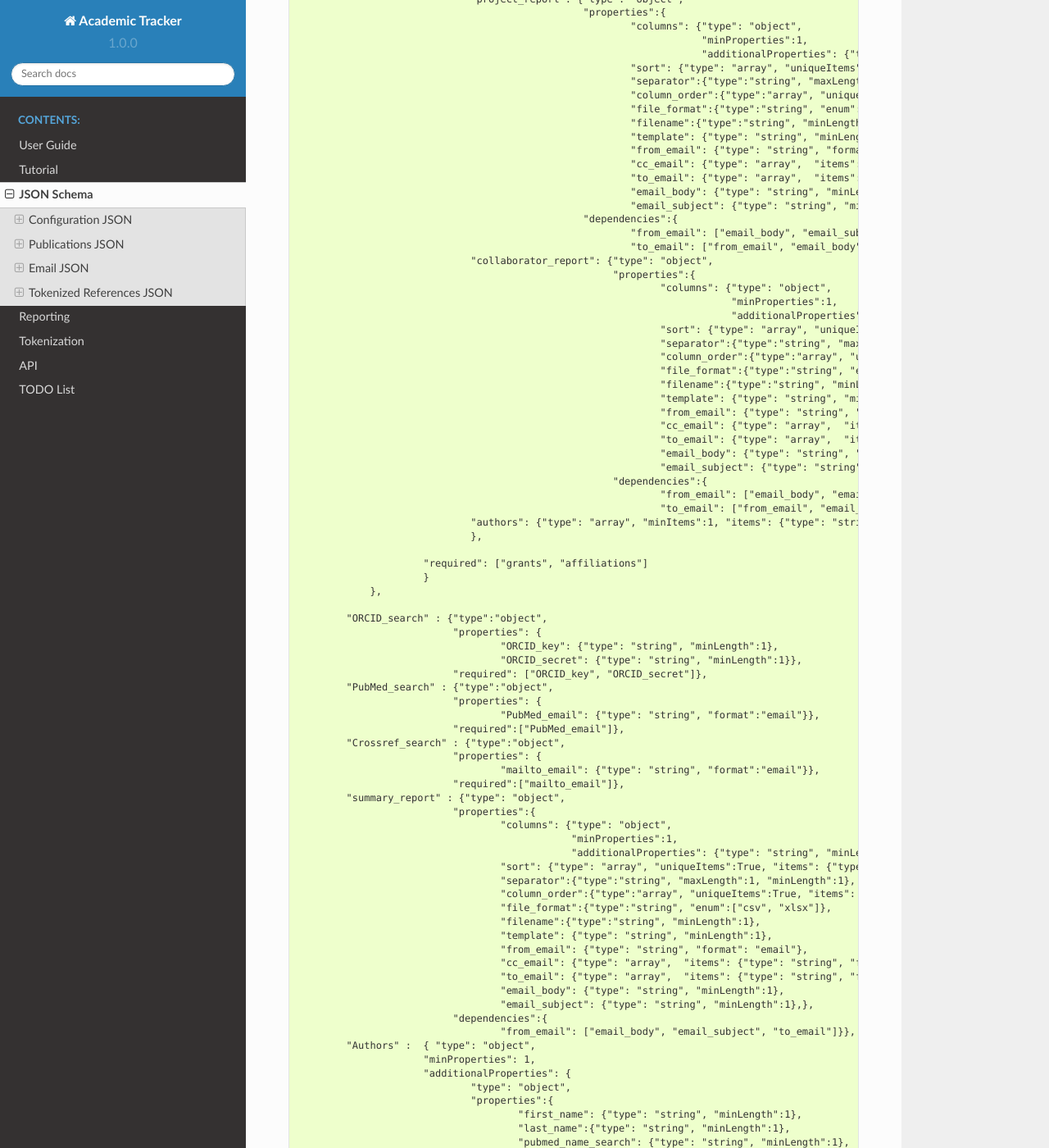
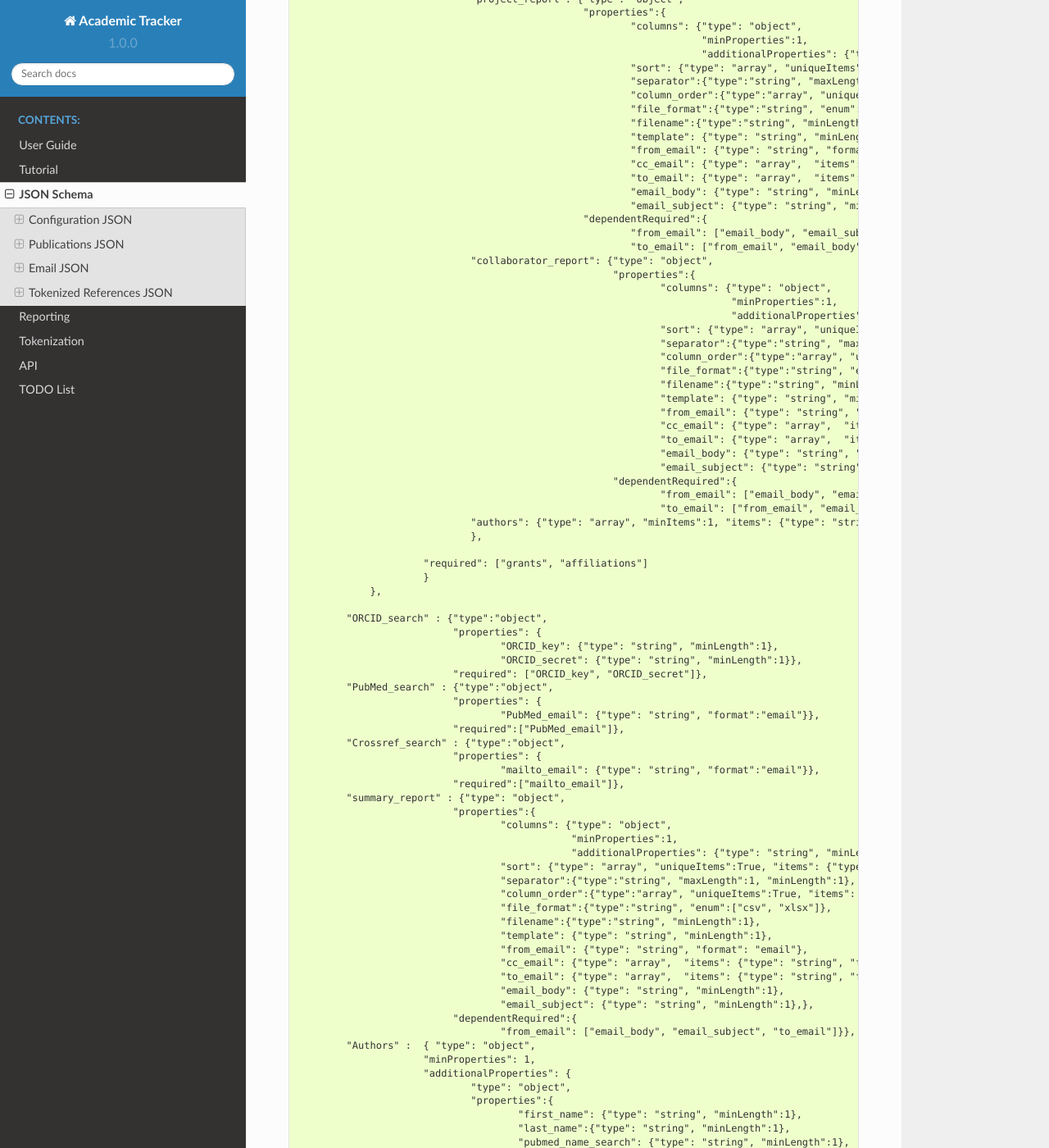
Before and after one commit to MoseleyBioinformaticsLab/academic_tracker, a Sphinx documentation site: the page built from docs/jsonschema.rst, in a window 1280 px wide and 1400 px high, scrolled down 4159 px. Shown: the whole window at 82% size. Built offline with Sphinx 7.4.7 and the Read the Docs theme 2.0.0, drawn with Linux system fonts in a browser that asks for light colours; pages that are not in the unit, such as notebooks, are missing from menus; some of the changed text lies outside the part shown.

Commit message:
Updated documentation about jsonschema.

```diff
--- a/docs/jsonschema.rst
+++ b/docs/jsonschema.rst
@@ -215,7 +215,7 @@ Validating Schema
                                                             "to_email": {"type": "array",  "items": {"type": "string", "format": "email"}},
                                                             "email_body": {"type": "string", "minLength":1},
                                                             "email_subject": {"type": "string", "minLength":1},},
-                                                    "dependencies":{
+                                                    "dependentRequired":{
                                                             "from_email": ["email_body", "email_subject"],
                                                             "to_email": ["from_email", "email_body", "email_subject"]}},
                                  "collaborator_report": {"type": "object",
@@ -234,7 +234,7 @@ Validating Schema
                                                                  "to_email": {"type": "array",  "items": {"type": "string", "format": "email"}},
                                                                  "email_body": {"type": "string", "minLength":1},
                                                                  "email_subject": {"type": "string", "minLength":1},},
-                                                         "dependencies":{
+                                                         "dependentRequired":{
                                                                  "from_email": ["email_body", "email_subject"],
                                                                  "to_email": ["from_email", "email_body", "email_subject"]},},
                                  "authors": {"type": "array", "minItems":1, "items": {"type": "string", "minLength": 1}},
@@ -273,7 +273,7 @@ Validating Schema
                                       "to_email": {"type": "array",  "items": {"type": "string", "format": "email"}},
                                       "email_body": {"type": "string", "minLength":1},
                                       "email_subject": {"type": "string", "minLength":1},},
-                              "dependencies":{
+                              "dependentRequired":{
                                       "from_email": ["email_body", "email_subject", "to_email"]}},
             "Authors" :  { "type": "object",
                          "minProperties": 1,
@@ -305,7 +305,7 @@ Validating Schema
                                                             "to_email": {"type": "array",  "items": {"type": "string", "format": "email"}},
                                                             "email_body": {"type": "string", "minLength":1},
                                                             "email_subject": {"type": "string", "minLength":1},},
-                                                    "dependencies":{
+                                                    "dependentRequired":{
                                                             "from_email": ["email_body", "email_subject"],
                                                             "to_email": ["from_email", "email_body", "email_subject"]}},
                                         "collaborator_report": {"type": "object",
@@ -324,7 +324,7 @@ Validating Schema
                                                                  "to_email": {"type": "array",  "items": {"type": "string", "format": "email"}},
                                                                  "email_body": {"type": "string", "minLength":1},
                                                                  "email_subject": {"type": "string", "minLength":1},},
-                                                         "dependencies":{
+                                                         "dependentRequired":{
                                                                  "from_email": ["email_body", "email_subject"],
                                                                  "to_email": ["from_email", "email_body", "email_subject"]},},
                                          },
```
